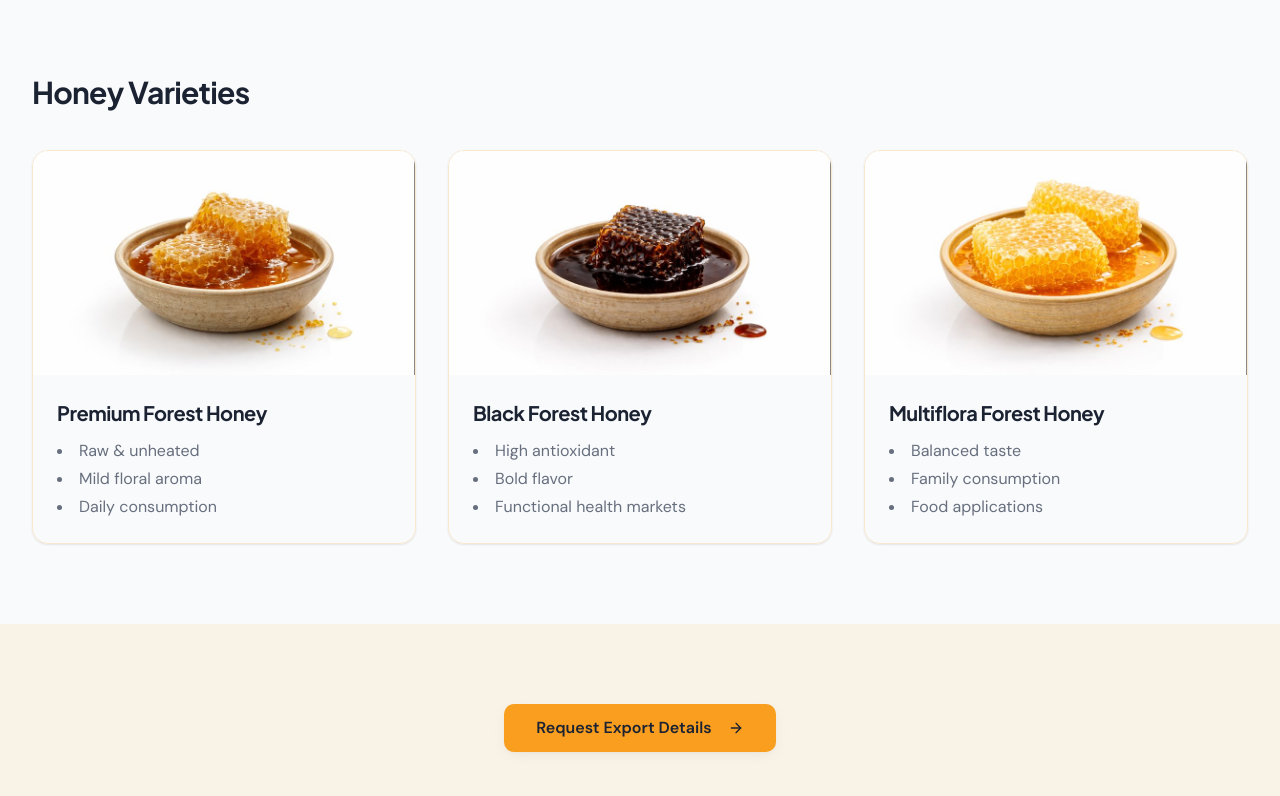
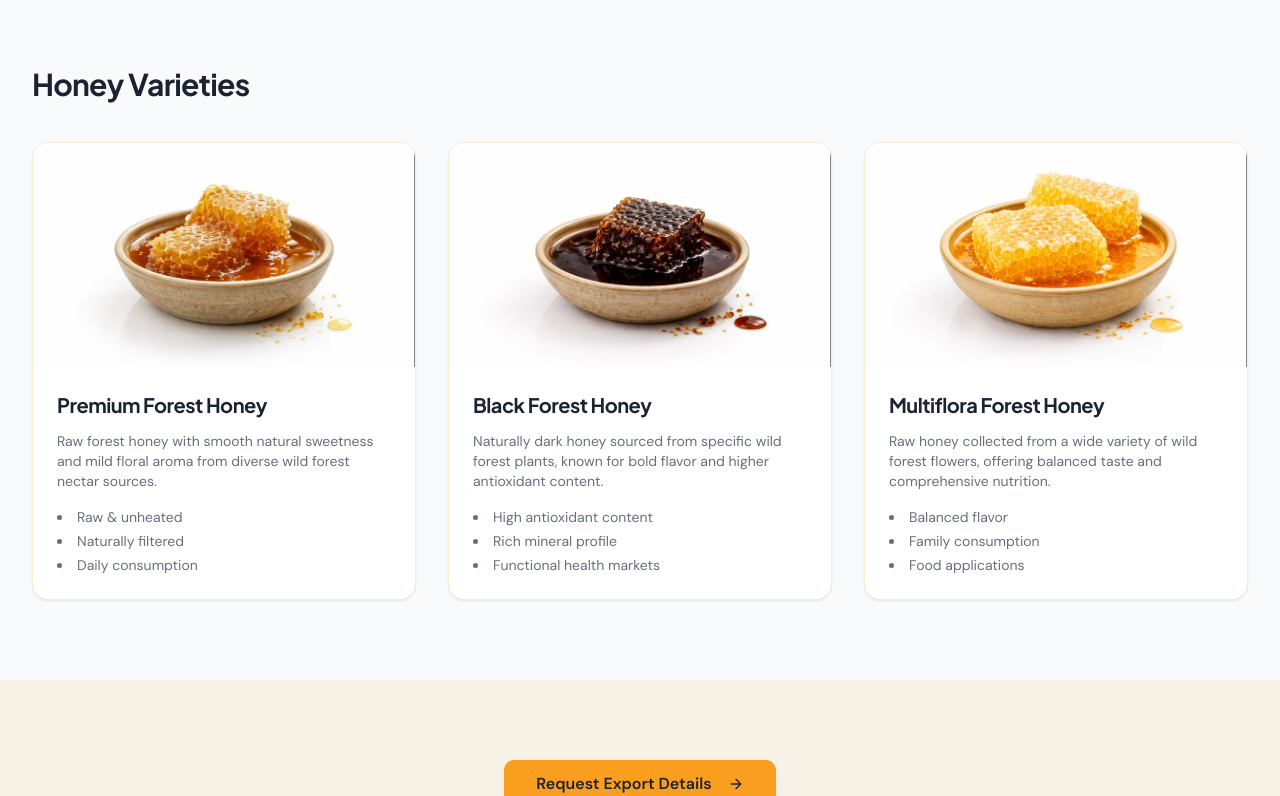
Before and after one commit to farizalarch-oss/cpi-web, a React (Vite) app: page /honey in a window 1280 px wide. Shown: the part 1294-2090 px from the top of the page. Built offline with nearby package versions, Linux system fonts and the light colour scheme; the HTML template or start-up script is replaced by a standard one.

Commit message:
Update Honey page content

```diff
--- a/src/pages/Honey.tsx
+++ b/src/pages/Honey.tsx
@@ -12,8 +12,8 @@ import multifloraHoneyImg from "@/assets/honey-multiflora.jpg";
 const Honey = () => {
   return (
     <Layout headerTheme="honey">
-      {/* HERO */}
-      <section className="py-24 bg-honey-muted transition-colors duration-500">
+      {/* ================= HERO ================= */}
+      <section className="py-24 bg-honey-muted">
         <div className="container mx-auto px-4 lg:px-8">
           <motion.div
             initial={{ opacity: 0, y: 30 }}
@@ -24,7 +24,7 @@ const Honey = () => {
               <div className="rounded-2xl overflow-hidden shadow-large">
                 <img
                   src={heroHoneyImg}
-                  alt="Indonesian Forest Honey"
+                  alt="Premium Indonesian Forest Honey"
                   className="w-full h-96 object-cover"
                 />
               </div>
@@ -44,8 +44,8 @@ const Honey = () => {
                 Premium Indonesian Forest Honey
               </h1>
               <p className="text-muted-foreground mb-6">
-                Raw, unheated, and export-ready honey harvested from wild forest beehives in
-                Indonesia’s tropical rainforests.
+                Raw, unheated, and export-ready honey harvested from wild forest
+                beehives in Indonesia’s tropical rainforests.
               </p>
 
               <div className="flex flex-wrap gap-3 mb-6">
@@ -70,7 +70,7 @@ const Honey = () => {
         </div>
       </section>
 
-      {/* ORIGIN & PROCESS */}
+      {/* ================= ORIGIN & PROCESS ================= */}
       <section className="py-20">
         <div className="container mx-auto px-4 lg:px-8 grid grid-cols-1 lg:grid-cols-2 gap-12">
           <div>
@@ -78,8 +78,8 @@ const Honey = () => {
               Wild Forest Origin, Natural Purity
             </h2>
             <p className="text-muted-foreground mb-6">
-              Harvested from wild forest beehives, not farmed or industrial apiaries,
-              preserving natural purity and unique botanical character.
+              Harvested from wild forest beehives, not farmed or industrial
+              apiaries, preserving natural purity and unique botanical character.
             </p>
             <ul className="space-y-2 text-muted-foreground list-disc list-inside">
               <li>Wild forest beehives</li>
@@ -101,7 +101,7 @@ const Honey = () => {
         </div>
       </section>
 
-      {/* CAPACITY & EXPORT */}
+      {/* ================= CAPACITY & EXPORT ================= */}
       <section className="py-20 bg-honey-muted">
         <div className="container mx-auto px-4 lg:px-8 grid grid-cols-1 lg:grid-cols-2 gap-12">
           <div>
@@ -128,7 +128,7 @@ const Honey = () => {
               ].map((item) => (
                 <div
                   key={item}
-                  className="bg-white border border-honey/20 rounded-xl p-4 shadow-soft"
+                  className="bg-white border border-honey/20 rounded-xl p-4 shadow-soft text-sm"
                 >
                   {item}
                 </div>
@@ -138,7 +138,7 @@ const Honey = () => {
         </div>
       </section>
 
-      {/* VARIETIES */}
+      {/* ================= VARIETIES ================= */}
       <section className="py-20">
         <div className="container mx-auto px-4 lg:px-8">
           <h2 className="font-heading text-2xl md:text-3xl font-bold mb-10">
@@ -147,44 +147,68 @@ const Honey = () => {
 
           <div className="grid grid-cols-1 lg:grid-cols-3 gap-8">
             {/* Premium Forest */}
-            <div className="border border-honey/20 rounded-2xl overflow-hidden shadow-soft">
-              <img src={forestHoneyImg} alt="Premium Forest Honey" className="h-56 w-full object-cover" />
+            <div className="border border-honey/20 rounded-2xl overflow-hidden shadow-soft bg-white">
+              <img
+                src={forestHoneyImg}
+                alt="Premium Forest Honey"
+                className="h-56 w-full object-cover"
+              />
               <div className="p-6">
                 <h3 className="font-heading font-bold text-xl mb-3">
                   Premium Forest Honey
                 </h3>
-                <ul className="text-muted-foreground list-disc list-inside space-y-1">
+                <p className="text-muted-foreground text-sm mb-4">
+                  Raw forest honey with smooth natural sweetness and mild floral
+                  aroma from diverse wild forest nectar sources.
+                </p>
+                <ul className="text-muted-foreground list-disc list-inside space-y-1 text-sm">
                   <li>Raw & unheated</li>
-                  <li>Mild floral aroma</li>
+                  <li>Naturally filtered</li>
                   <li>Daily consumption</li>
                 </ul>
               </div>
             </div>
 
             {/* Black Forest */}
-            <div className="border border-honey/20 rounded-2xl overflow-hidden shadow-soft">
-              <img src={blackHoneyImg} alt="Black Forest Honey" className="h-56 w-full object-cover" />
+            <div className="border border-honey/20 rounded-2xl overflow-hidden shadow-soft bg-white">
+              <img
+                src={blackHoneyImg}
+                alt="Black Forest Honey"
+                className="h-56 w-full object-cover"
+              />
               <div className="p-6">
                 <h3 className="font-heading font-bold text-xl mb-3">
                   Black Forest Honey
                 </h3>
-                <ul className="text-muted-foreground list-disc list-inside space-y-1">
-                  <li>High antioxidant</li>
-                  <li>Bold flavor</li>
+                <p className="text-muted-foreground text-sm mb-4">
+                  Naturally dark honey sourced from specific wild forest plants,
+                  known for bold flavor and higher antioxidant content.
+                </p>
+                <ul className="text-muted-foreground list-disc list-inside space-y-1 text-sm">
+                  <li>High antioxidant content</li>
+                  <li>Rich mineral profile</li>
                   <li>Functional health markets</li>
                 </ul>
               </div>
             </div>
 
             {/* Multiflora */}
-            <div className="border border-honey/20 rounded-2xl overflow-hidden shadow-soft">
-              <img src={multifloraHoneyImg} alt="Multiflora Forest Honey" className="h-56 w-full object-cover" />
+            <div className="border border-honey/20 rounded-2xl overflow-hidden shadow-soft bg-white">
+              <img
+                src={multifloraHoneyImg}
+                alt="Multiflora Forest Honey"
+                className="h-56 w-full object-cover"
+              />
               <div className="p-6">
                 <h3 className="font-heading font-bold text-xl mb-3">
                   Multiflora Forest Honey
                 </h3>
-                <ul className="text-muted-foreground list-disc list-inside space-y-1">
-                  <li>Balanced taste</li>
+                <p className="text-muted-foreground text-sm mb-4">
+                  Raw honey collected from a wide variety of wild forest flowers,
+                  offering balanced taste and comprehensive nutrition.
+                </p>
+                <ul className="text-muted-foreground list-disc list-inside space-y-1 text-sm">
+                  <li>Balanced flavor</li>
                   <li>Family consumption</li>
                   <li>Food applications</li>
                 </ul>
@@ -194,7 +218,7 @@ const Honey = () => {
         </div>
       </section>
 
-      {/* CTA */}
+      {/* ================= CTA ================= */}
       <section className="py-20 bg-honey-muted">
         <div className="container mx-auto px-4 lg:px-8 text-center">
           <Button asChild variant="hero" size="lg">
```
